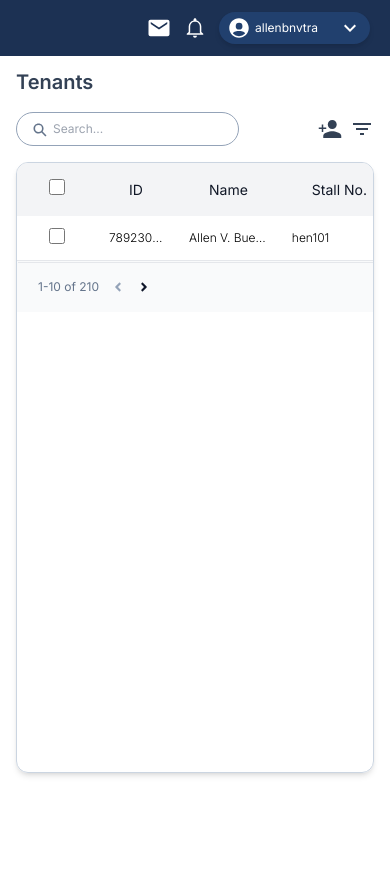
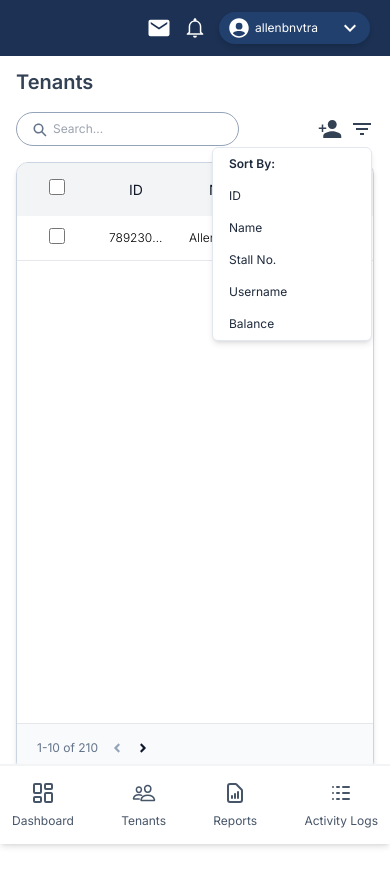
Before and after one commit to allenbnvtra/market-admin-v2, a Next.js app: page /tenants in a window 390 px wide. Both pictures are taken after a click on the icon 362 px from the left and 129 px from the top of the page. Before the commit the page ends 844 px from the top, so only its background shows below. Built offline with nearby package versions, Linux system fonts and the light colour scheme.

Commit message:
mobile nav done

```diff
--- a/app/(root)/layout.tsx
+++ b/app/(root)/layout.tsx
@@ -1,10 +1,11 @@
-import Header from "@/components/ui/Header/Header";
-import Sidebar from "@/components/ui/Sidebar/Sidebar";
+import Header from '@/components/ui/Header/Header'
+import MobileNav from '@/components/ui/MobileNav/MobileNav'
+import Sidebar from '@/components/ui/Sidebar/Sidebar'
 
 export default function RootLayout({
-  children,
+  children
 }: Readonly<{
-  children: React.ReactNode;
+  children: React.ReactNode
 }>) {
   return (
     <div className="flex">
@@ -12,7 +13,10 @@ export default function RootLayout({
       <div className="w-full">
         <Header />
         <div className="px-4 py-3">{children}</div>
+        <div className="sticky bottom-0">
+          <MobileNav />
+        </div>
       </div>
     </div>
-  );
+  )
 }
--- a/app/globals.css
+++ b/app/globals.css
@@ -22,3 +22,7 @@ html {
 .form_input {
   @apply w-[15rem] rounded-md border border-slate-300 p-2 text-xs focus:outline-none xs:w-[22rem];
 }
+
+.filter_dropdown {
+  @apply cursor-pointer px-4 py-2 text-xs text-slate-800 hover:bg-slate-100;
+}
--- a/components/ui/Dashboard/TenantsTable.tsx
+++ b/components/ui/Dashboard/TenantsTable.tsx
@@ -11,7 +11,7 @@ const TenantsTable = () => {
           <input
             type="search"
             placeholder="Search..."
-            className="rounded-full border border-slate-300 py-2 pl-9 pr-3 text-xs focus:outline-none sm:w-[18rem]"
+            className="rounded-full border border-slate-300 bg-white py-2 pl-9 pr-3 text-xs focus:outline-none sm:w-[18rem]"
           />
           <IoSearchSharp className="absolute left-4 top-[10px] text-slate-500" />
         </div>
--- /dev/null
+++ b/components/ui/MobileNav/MobileNav.tsx
@@ -0,0 +1,26 @@
+import { SidebarItems } from '@/constants'
+import Link from 'next/link'
+
+const MobileNav = () => {
+  return (
+    <nav className="left-0 right-0 z-[800] flex h-[5rem] w-full items-center justify-between border-t-2 border-t-gray-100 bg-white shadow-md md:hidden">
+      {SidebarItems.map(({ icon: Icon, title, path }) => (
+        <div key={title} className="px-3 text-slate-600">
+          {path ? (
+            <Link href={path} className="flex flex-col items-center gap-2">
+              <Icon className="text-2xl" />
+              <p className="text-xs">{title}</p>
+            </Link>
+          ) : (
+            <div className="flex flex-col items-center gap-2">
+              <Icon className="text-2xl" />
+              <p className="text-xs">{title}</p>
+            </div>
+          )}
+        </div>
+      ))}
+    </nav>
+  )
+}
+
+export default MobileNav
--- a/components/ui/Modals/DeleteModal.tsx
+++ b/components/ui/Modals/DeleteModal.tsx
@@ -12,10 +12,14 @@ const DeleteModal = ({
 }: DeleteModalProps) => {
   return (
     <div
-      className={`${isDeleteModalOpen ? 'fixed' : 'hidden'} inset-0 z-[1000] flex items-center justify-center`}
+      className={`${isDeleteModalOpen ? 'visible' : 'invisible'} fixed inset-0 z-[1000] flex items-center justify-center`}
     >
-      <div className="fixed inset-0 bg-black opacity-15"></div>
-      <div className="z-[1000] mx-2 rounded-md bg-white p-1">
+      <div
+        className={`fixed inset-0 bg-black transition-opacity duration-300 ${isDeleteModalOpen ? 'opacity-50' : 'opacity-0'}`}
+      ></div>
+      <div
+        className={`z-[1000] mx-2 rounded-md bg-white p-1 transition-transform duration-200 ${isDeleteModalOpen ? 'translate-y-0' : '-translate-y-full'}`}
+      >
         <div className="flex justify-end">
           <button onClick={closeDeleteModal} className="text-lg text-gray-500">
             <IoClose />
--- a/components/ui/Sidebar/Sidebar.tsx
+++ b/components/ui/Sidebar/Sidebar.tsx
@@ -5,19 +5,14 @@ import Profile from './Profile'
 
 const Sidebar = () => {
   return (
-        <div className="sticky left-0 top-0 hidden !h-screen w-[17rem] bg-slate-50 md:block">
+    <div className="sticky left-0 top-0 hidden !h-screen w-[18rem] bg-slate-50 md:block">
       <nav className="flex h-full flex-col items-center justify-between border px-2 py-5 shadow-lg">
         <div className="w-full">
           <Link
             href={'/dashboard'}
             className="flex flex-col items-center justify-center"
           >
-                        <Image
-                            src="/images/si-logo.png"
-                            height={70}
-                            width={70}
-                            alt=""
-                        />
+            <Image src="/images/si-logo.png" height={70} width={70} alt="" />
             <span className="mt-2 rounded-xl bg-indigo-600 px-4 py-2 text-center text-sm font-semibold text-white">
               San Ildefonso, Bulacan
             </span>
--- a/components/ui/Tenants/Control.tsx
+++ b/components/ui/Tenants/Control.tsx
@@ -7,9 +7,10 @@ import { MdFilterList } from 'react-icons/md'
 
 // Components
 import AddTenantModal from '../Modals/AddTenantModal'
+import Filter from './Filter'
 
 const Control = () => {
-  const [isChecked, setIsChecked] = useState(false)
+  const [isFilterOpen, setIsFilterOpen] = useState(false)
 
   // MODAL
   const [isAddTenantModalOpen, setIsAddTenantModalOpen] = useState(false)
@@ -21,7 +22,7 @@ const Control = () => {
           <input
             type="search"
             placeholder="Search..."
-            className="rounded-full border border-slate-400 py-2 pl-9 pr-3 text-xs focus:outline-none sm:w-[18rem]"
+            className="rounded-full border border-slate-400 bg-white py-2 pl-9 pr-3 text-xs focus:outline-none sm:w-[18rem]"
           />
           <IoSearchSharp className="absolute left-4 top-[10px] text-slate-500" />
         </div>
@@ -33,10 +34,14 @@ const Control = () => {
             onClick={() => setIsAddTenantModalOpen(true)}
           />
 
-          <MdFilterList
-            title="Filter"
-            className="cursor-pointer text-2xl text-slate-700"
-          />
+          <div className="relative">
+            <MdFilterList
+              title="Filter"
+              className="cursor-pointer text-2xl text-slate-700"
+              onClick={() => setIsFilterOpen(!isFilterOpen)}
+            />
+            {isFilterOpen && <Filter />}
+          </div>
         </div>
       </div>
 
--- /dev/null
+++ b/components/ui/Tenants/Filter.tsx
@@ -0,0 +1,14 @@
+const Filter = () => {
+  return (
+    <div className="absolute right-[2px] top-[30px] z-[100] w-40 rounded-md border border-slate-200 bg-white shadow-md">
+      <p className="px-4 py-2 text-xs font-semibold text-slate-800">Sort By:</p>
+      <p className="filter_dropdown">ID</p>
+      <p className="filter_dropdown">Name</p>
+      <p className="filter_dropdown">Stall No.</p>
+      <p className="filter_dropdown">Username</p>
+      <p className="filter_dropdown">Balance</p>
+    </div>
+  )
+}
+
+export default Filter
--- a/components/ui/Tenants/Table.tsx
+++ b/components/ui/Tenants/Table.tsx
@@ -14,10 +14,10 @@ const Table = () => {
 
   return (
     <>
-      <div className="my-4 h-[38.2rem] overflow-x-auto rounded-xl border border-slate-300 shadow-md">
+      <div className="z-0 my-4 h-[38.2rem] overflow-x-auto rounded-xl border border-slate-300 shadow-md">
         <div className="relative h-full overflow-y-auto">
           <table className="w-full">
-            <thead className="sticky top-0 z-10 bg-white text-sm">
+            <thead className="sticky top-0 bg-white text-sm">
               <tr>
                 <th className="t_head w-[5%]">
                   <input
@@ -54,7 +54,7 @@ const Table = () => {
                 <td className="t_column">P 20,832.99</td>
                 <td className="flex items-center justify-center gap-2 py-3 text-lg md:text-[16px]">
                   <MdListAlt
-                    title="View"
+                    title="View Bills"
                     className="cursor-pointer text-blue-700"
                   />
                   <FaEdit
@@ -70,10 +70,10 @@ const Table = () => {
                 </td>
               </tr>
             </tbody>
-
-            <tfoot className="sticky bottom-0 z-10 bg-gray-50">
-              <tr>
-                <td colSpan={7}>
+          </table>
+          <div className="absolute bottom-0 z-0 w-full bg-gray-50">
+            <div>
+              <div>
                 <div className="flex w-full items-center gap-3 border-t px-5 py-4 text-xs text-slate-500">
                   <p>1-10 of 210</p>
                   <div className="flex gap-3 text-sm">
@@ -85,10 +85,9 @@ const Table = () => {
                     </p>
                   </div>
                 </div>
-                </td>
-              </tr>
-            </tfoot>
-          </table>
+              </div>
+            </div>
+          </div>
         </div>
       </div>
 
```
Lines whose indentation alone changed are shown as unchanged.
